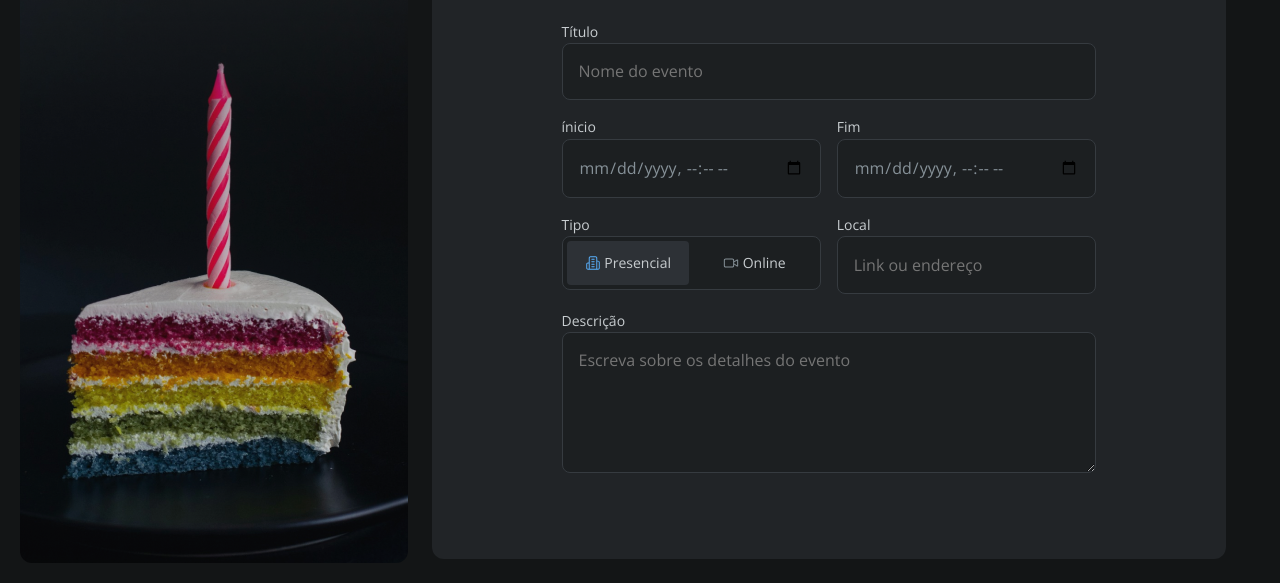
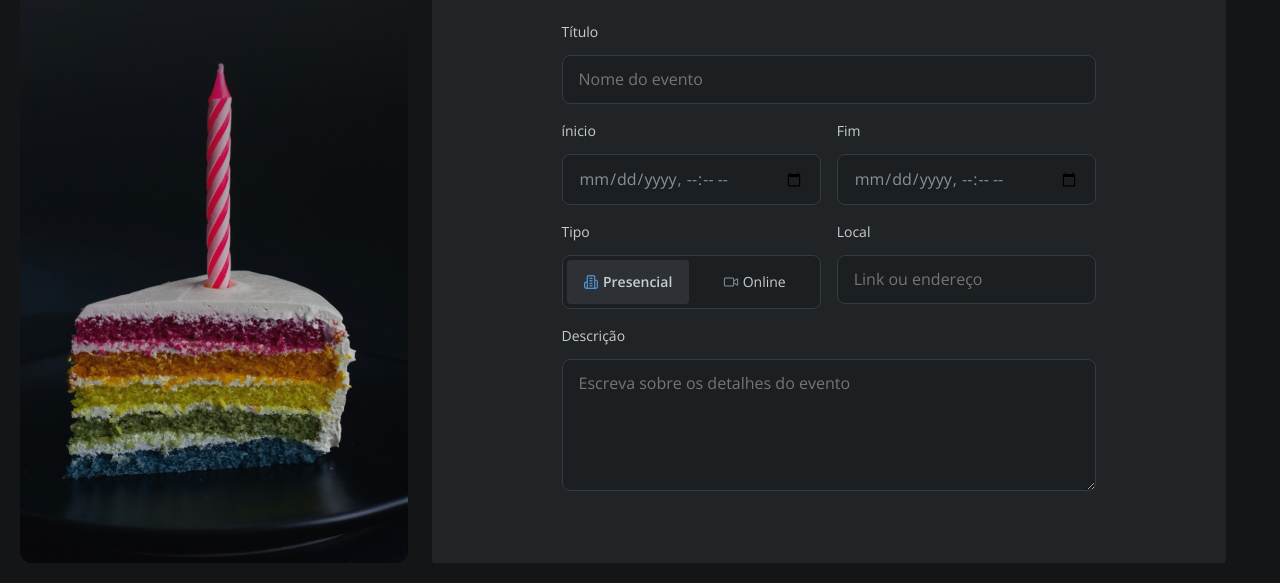
Before and after one commit to jonatasferreiraa/Formulario-de-convite, a plain HTML site: page index.html in a window 1280 px wide. Shown: the part 217-800 px from the top of the page. Drawn offline with nearby package versions, Linux system fonts and the light colour scheme.

Commit message:
Alterações e atualizações nas estilizações

```diff
--- a/styles/fields/input.css
+++ b/styles/fields/input.css
@@ -5,15 +5,9 @@ textarea {
   border-radius: 0.5rem;
   border: 1px solid var(--input-stroke);
 
-  padding: 1.08rem 1rem;
+  padding: 0.813rem 1rem;
   background-color: var(--input-base);
 
   font: var(--text);
   color: var(--input-placeholder);
 }
-
-label {
-  font: var(--text-sm);
-  color: var(--color-text-body);
-  padding-bottom: 0.75rem;
-}
--- a/styles/forms.css
+++ b/styles/forms.css
@@ -1,8 +1,4 @@
 @import url(fields/index.css);
-
-form {
-  margin-top: 2.5rem;
-}
 
 fieldset {
   border: none;
@@ -22,3 +18,38 @@ legend {
     margin-right: 0.75rem;
   }
 }
+
+.event-info {
+  display: grid;
+  grid-template-columns: repeat(4, 1fr);
+
+  .input-name-wrapper,
+  .textarea-wrapper {
+    grid-column: 1/5;
+  }
+
+  & .datetime-wrapper {
+    display: grid;
+    grid-template-columns: 1fr 1fr;
+    gap: 1rem;
+    grid-column: 1 / 5;
+  }
+
+  & .radio-wrapper {
+    grid-column: 1 / 3;
+  }
+
+  & .input-local-wrapper {
+    grid-column: 3 / 5;
+  }
+}
+
+.input-name-wrapper,
+.datetime-wrapper,
+.radio-wrapper,
+.input-wrapper,
+.input-local-wrapper,
+.textarea-wrapper {
+  display: flex;
+  flex-direction: column;
+}
--- a/styles/global.css
+++ b/styles/global.css
@@ -44,3 +44,7 @@ h2,
 legend {
   color: var(--color-text-heading);
 }
+
+label {
+  padding-bottom: 12px;
+}
--- a/styles/layout.css
+++ b/styles/layout.css
@@ -47,30 +47,6 @@ main {
   & h1 {
     font: var(--title-md);
     color: var(--color-text-heading);
+    padding-bottom: 2.5rem;
   }
 }
-
-.event-info {
-  display: grid;
-  grid-template-columns: repeat(4, 1fr);
-
-  & .name-event,
-  .textarea-wrapper {
-    grid-column: 1/5;
-  }
-
-  & .datetime-wrapper {
-    display: grid;
-    grid-template-columns: 1fr 1fr;
-    gap: 1rem;
-    grid-column: 1 / -1;
-  }
-
-  & .radio-wrapper {
-    grid-column: 1 / 3;
-  }
-
-  & .input-local-wrapper {
-    grid-column: 3 / 5;
-  }
-}
```
Also changed, not shown: assets/icons/building-2.svg, assets/icons/video.svg.
